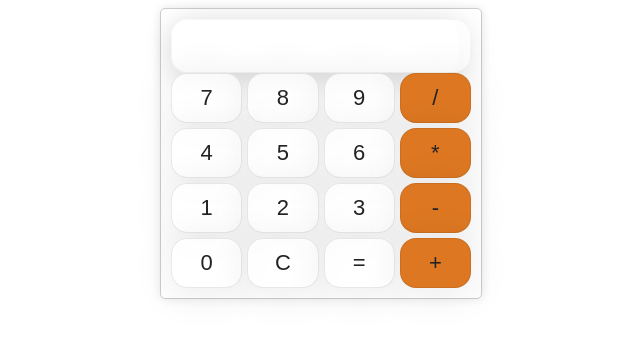
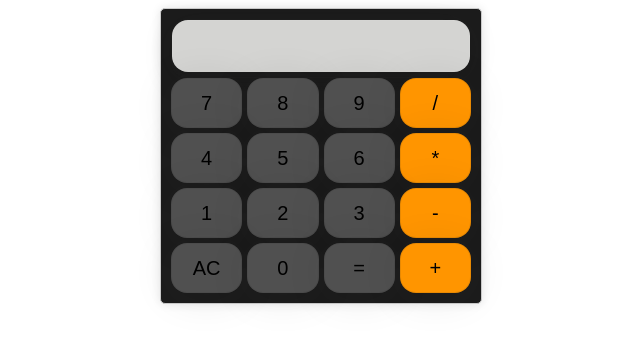
Before and after one commit to vladimirflima/calculadora, a plain HTML site: page index.html in a window 1280 px wide. Shown: the whole page, without its empty margins (319-959 px from the left). Drawn offline with Linux system fonts and the light colour scheme.

Commit message:
commit 2
- correção das corres
- correção do display
- adição de transição de cor em hover

```diff
--- a/index.html
+++ b/index.html
@@ -22,8 +22,8 @@
                 <button>2</button>
                 <button>3</button>
                 <button class="laranja">-</button>
+                <button class="span-two">AC</button>
                 <button>0</button>
-                <button>C</button>
                 <button>=</button>
                 <button class="laranja">+</button>
         </div>
--- a/script.js
+++ b/script.js
@@ -10,7 +10,7 @@ document.addEventListener("DOMContentLoaded", function () {
                 } catch (error) {
                     display.value = "Erro";
                 }
-            } else if (button.innerText === "C") {
+            } else if (button.innerText === "AC") {
                 display.value = "";
             } else {
                 display.value += button.innerText;
--- a/style.css
+++ b/style.css
@@ -5,24 +5,21 @@
     box-shadow: 0 0 10px rgba(0, 0, 0, 0.1);
     border-radius: 5px;
     padding: 10px;
+    background: #1c1c1c;
 }
 
 .display {
     backdrop-filter: blur(5.5px);
-    -webkit-backdrop-filter: blur(5.5px);
-    background: rgba(255, 255, 255, 0.75);
+    padding-bottom: 5px;
     border: 1px solid rgba(255, 255, 255, 0.01);
     border-radius: 16px;
     box-shadow: 0 4px 30px rgba(35, 35, 35, 0.1);
-    color: #232323;
     width: 286px;
-
 }
 
 input[type="text"] {
     backdrop-filter: blur(5.5px);
-    -webkit-backdrop-filter: blur(5.5px);
-    background: rgba(255, 255, 255, 0.75);
+    background: #D4D4D2;
     border: 1px solid rgba(255, 255, 255, 0.01);
     border-radius: 16px;
     box-shadow: 0 4px 30px rgba(35, 35, 35, 0.1);
@@ -41,31 +38,33 @@ input[type="text"] {
 
 button {
     backdrop-filter: blur(5.5px);
-    -webkit-backdrop-filter: blur(5.5px);
-    background: rgba(255, 255, 255, 0.75);
+    background: #505050;
     border: 1px solid rgba(35, 35, 35, 0.1);
     border-radius: 16px;
     box-shadow: 0 4px 40px rgba(35, 35, 35, 0.1);
-    color: #232323;
     flex-basis: 20%;
     width: 100%;
     height: 50px;
-    font-size: 22px;
+    font-size: 20px;
+    //Trasição de cor:
+    -moz-transition: all .2s ease-in;
+    -o-transition: all .2s ease-in;
+    -webkit-transition: all .2s ease-in;
+    transition: all .2s ease-in;
+}
+
+button:hover {
+    background-color: #D4D4D2;
 }
 
 .laranja {
     backdrop-filter: blur(5.5px);
-    -webkit-backdrop-filter: blur(5.5px);
-    background: rgba(255, 255, 255, 0.75);
     border: 1px solid rgba(35, 35, 35, 0.1);
     border-radius: 16px;
     box-shadow: 0 4px 40px rgba(35, 35, 35, 0.1);
-    background: #d72;
+    background: #FF9500;
 }
 
-.laranja:hover {
-    background-color: inherit;
-}
 
 .laranja:active {
     background-color: #d79a67;
```
